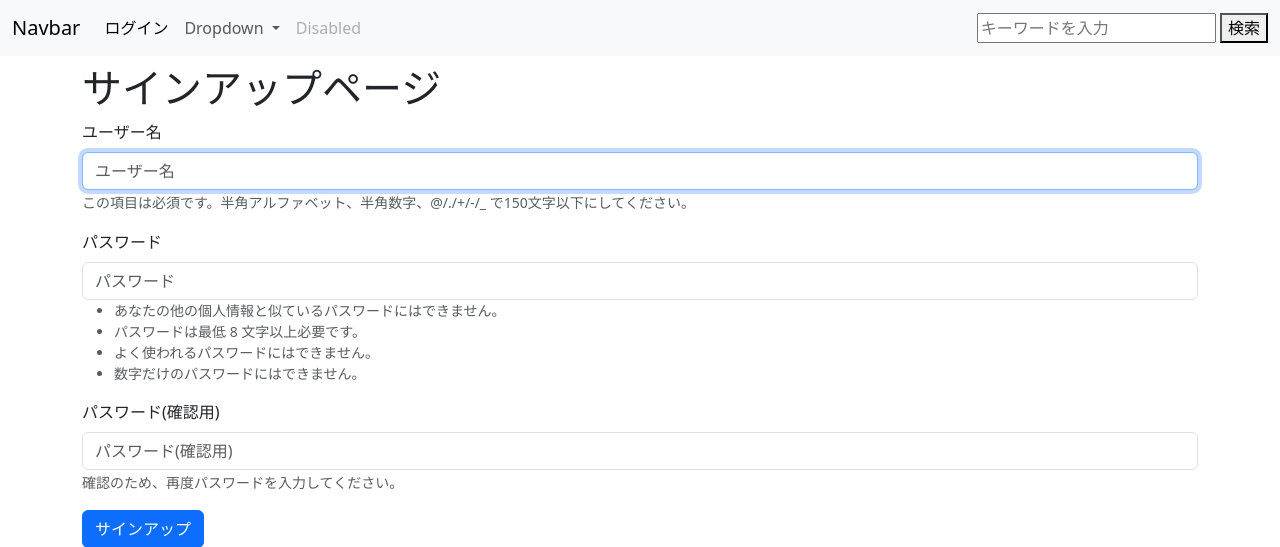
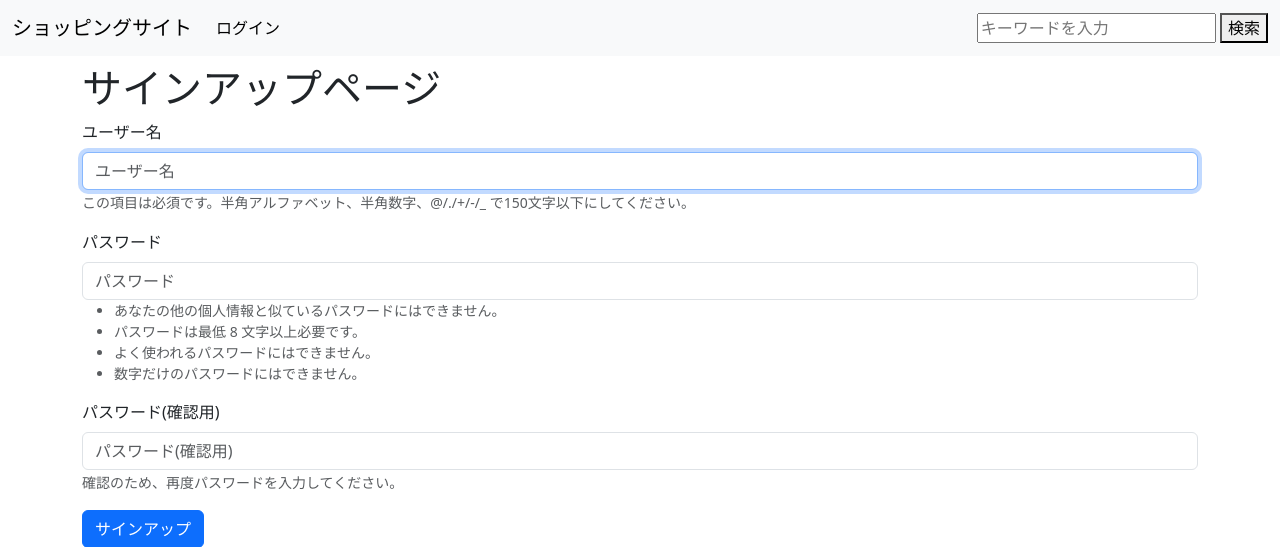
Before and after one commit to kitakawaayano/shopping_app, a Django app: page /accounts/signup/ in a window 1280 px wide. Shown: the top 547 px of the page. Run offline with Django 5.2, Linux system fonts and the light colour scheme; some libraries are stand-ins or nearby versions.

Commit message:
検索をどこからでもできるように変更

```diff
--- a/config/settings.py
+++ b/config/settings.py
@@ -65,6 +65,7 @@ TEMPLATES = [
                 'django.template.context_processors.request',
                 'django.contrib.auth.context_processors.auth',
                 'django.contrib.messages.context_processors.messages',
+                'shoppings.context_processors.search_form',
             ],
         },
     },
--- /dev/null
+++ b/shoppings/context_processors.py
@@ -0,0 +1,4 @@
+from .forms import SearchForm
+
+def search_form(request):
+    return {'searchform':SearchForm()}
--- a/templates/base.html
+++ b/templates/base.html
@@ -10,7 +10,7 @@
 <body>
     <nav class="navbar navbar-expand-lg bg-body-tertiary">
         <div class="container-fluid">
-            <a class="navbar-brand" href="{% url 'shopping_app:shopping' %}">Navbar</a>
+            <a class="navbar-brand" href="{% url 'shopping_app:shopping' %}">ショッピングサイト</a>
             <button class="navbar-toggler" type="button" data-bs-toggle="collapse" data-bs-target="#navbarSupportedContent" aria-controls="navbarSupportedContent" aria-expanded="false" aria-label="Toggle navigation">
                 <span class="navbar-toggler-icon"></span>
             </button>
@@ -31,7 +31,7 @@
                             <a href="{% url 'login' %}" class="nav-link active">ログイン</a>
                         {% endif %}
                     </li>
-                    <li class="nav-item dropdown">
+                    {% comment %} <li class="nav-item dropdown">
                         <a class="nav-link dropdown-toggle" href="#" role="button" data-bs-toggle="dropdown" aria-expanded="false">
                             Dropdown
                         </a>
@@ -44,7 +44,7 @@
                     </li>
                     <li class="nav-item">
                         <a class="nav-link disabled">Disabled</a>
-                    </li>
+                    </li> {% endcomment %}
                 </ul>
                 <form action="{% url 'shopping_app:search' %}" method="get">
                     {% comment %} {{ searchform.words }} {% endcomment %}
```
